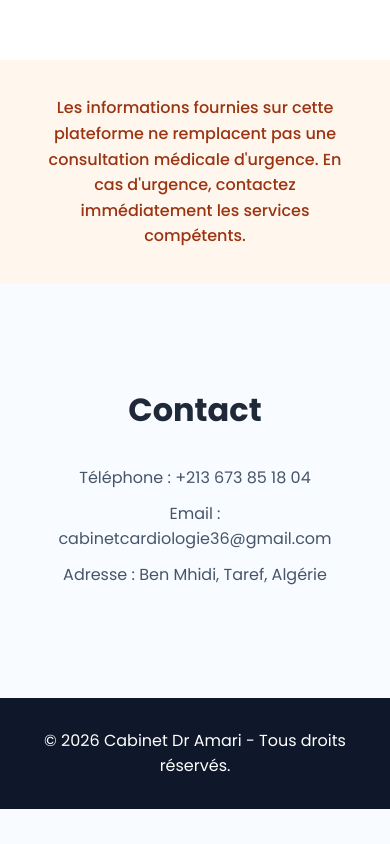
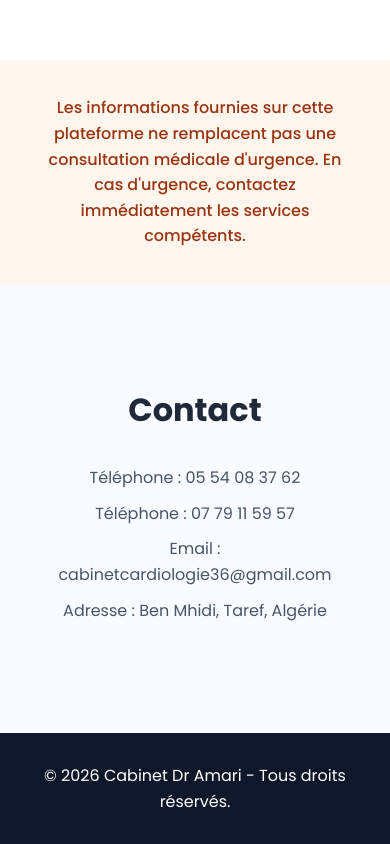
Before and after one commit to bouchra-amina/amaricardioweb, a website: page index.html in a window 390 px wide. Shown: the part 5522-6366 px from the top of the page. Before the commit the page ends 6331 px from the top, so only its background shows below. Drawn offline with Linux system fonts and the light colour scheme.

Commit message:
Update contact phone numbers in index.html

```diff
--- a/index.html
+++ b/index.html
@@ -208,7 +208,8 @@
 
         <h2>Contact</h2>
 
-        <p>Téléphone : +213 673 85 18 04</p>
+        <p>Téléphone : 05 54 08 37 62</p>
+        <p>Téléphone : 07 79 11 59 57</p>
         <p>Email : cabinetcardiologie36@gmail.com</p>
         <p>Adresse : Ben Mhidi, Taref, Algérie</p>
 
```
